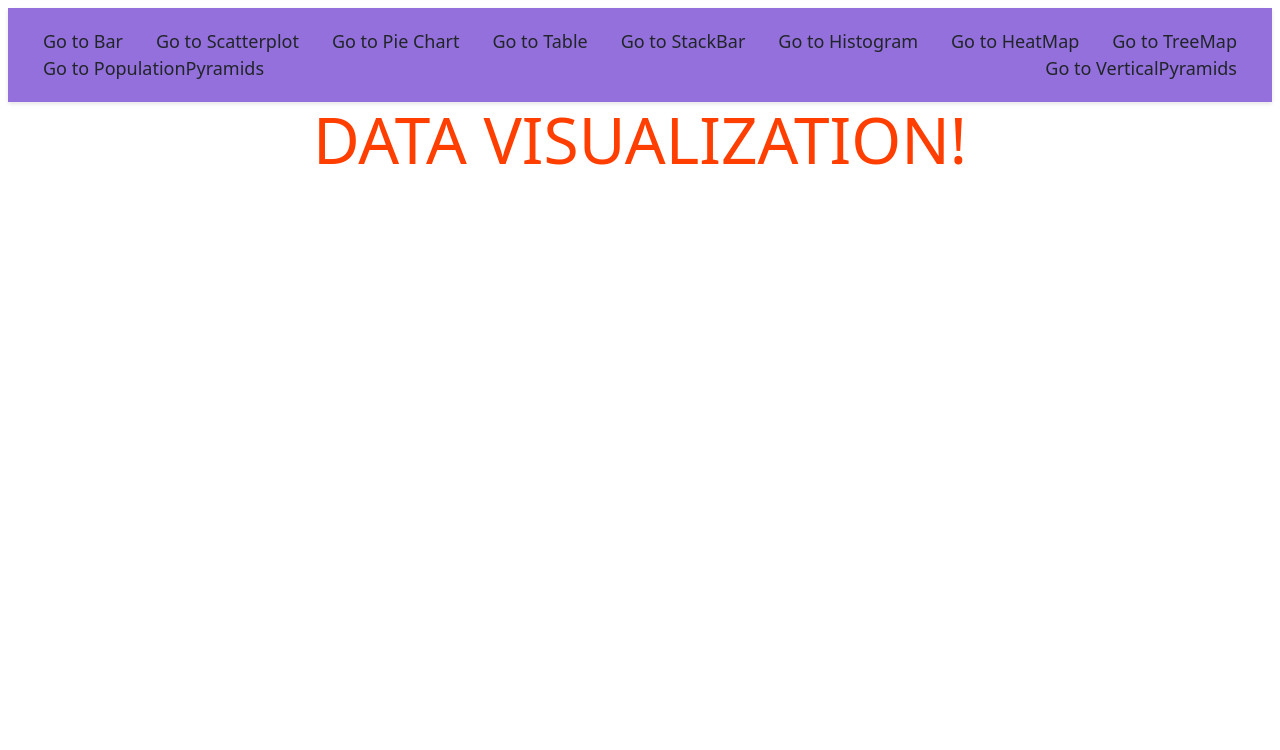
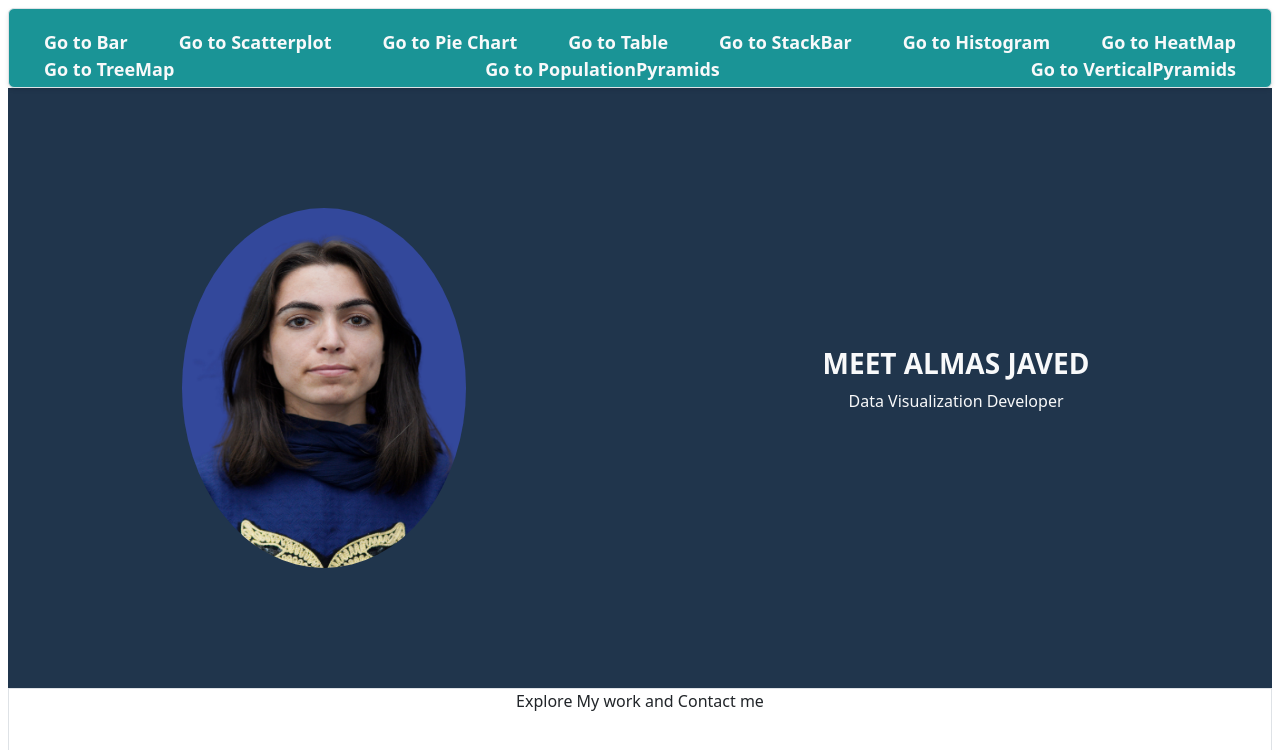
Before and after one commit to almashayatjaved/Data-Visualization, a Svelte app: page / in a window 1280 px wide. Shown: the top 750 px of the page. Built offline with nearby package versions, Linux system fonts and the light colour scheme.

Commit message:
addign template design changes

```diff
--- a/src/svg.svelte
+++ b/src/svg.svelte
@@ -19,12 +19,27 @@
 
 <main class="text-center">
 
-	<div class="navbar">
+	<div class="navbar bg-[#1a9496] border rounded " style="height: 10vh;">
 		{#each navigationLinks as { text, link }}
-		  <Link to={link} class="text-[#fff] nav-link" style=" margin: 0 15px;font-size: 18px; transition: color 0.3s ease-in-out; text-decoration: none;">{text}</Link>
+		  <Link to={link} class="text-light nav-link" style="font-weight:bold; margin: 0 15px;font-size: 18px; transition: color 0.3s ease-in-out; text-decoration: none;">{text}</Link>
 		{/each}
 	  </div>
-	<h1>Data Visualization!</h1>
+	<div style="height: 75vh; background-color:#20354c" class="witw-100 d-flex">
+		<div class=" w-50 d-flex flex-column align-items-center justify-content-center">
+			<!-- svelte-ignore a11y-img-redundant-alt -->
+			<img src="/images/23.jpg" class=" rounded-circle" style="height: 60%; width: 45%" alt="my image">
+		</div>
+		<div class="w-50 d-flex text-light  flex-column align-items-center justify-content-center">
+			<h1 class="font-sans-serif text-light fs-3" style="font-weight:bold">Meet Almas Javed</h1>
+			<p>Data Visualization Developer</p>
+		</div>
+	</div>
+	<footer class="border" style="height: 13vh;">
+		<div>Explore My work and Contact me</div>
+		<div>
+
+		</div>
+	</footer>
 
 
 	<!-- <svg>
@@ -53,7 +68,7 @@
 		height: 30vh;
 	}
 	.navbar {
-    background-color: #9370db; /* Light Purple background */
+    background-color: #1a9496; /* Light Purple background */
     padding: 20px;
     text-align: center;
 	width: 100%;
```
Also changed, not shown: src/App.svelte (+12 -13 lines), public/images/23.jpg (added).
